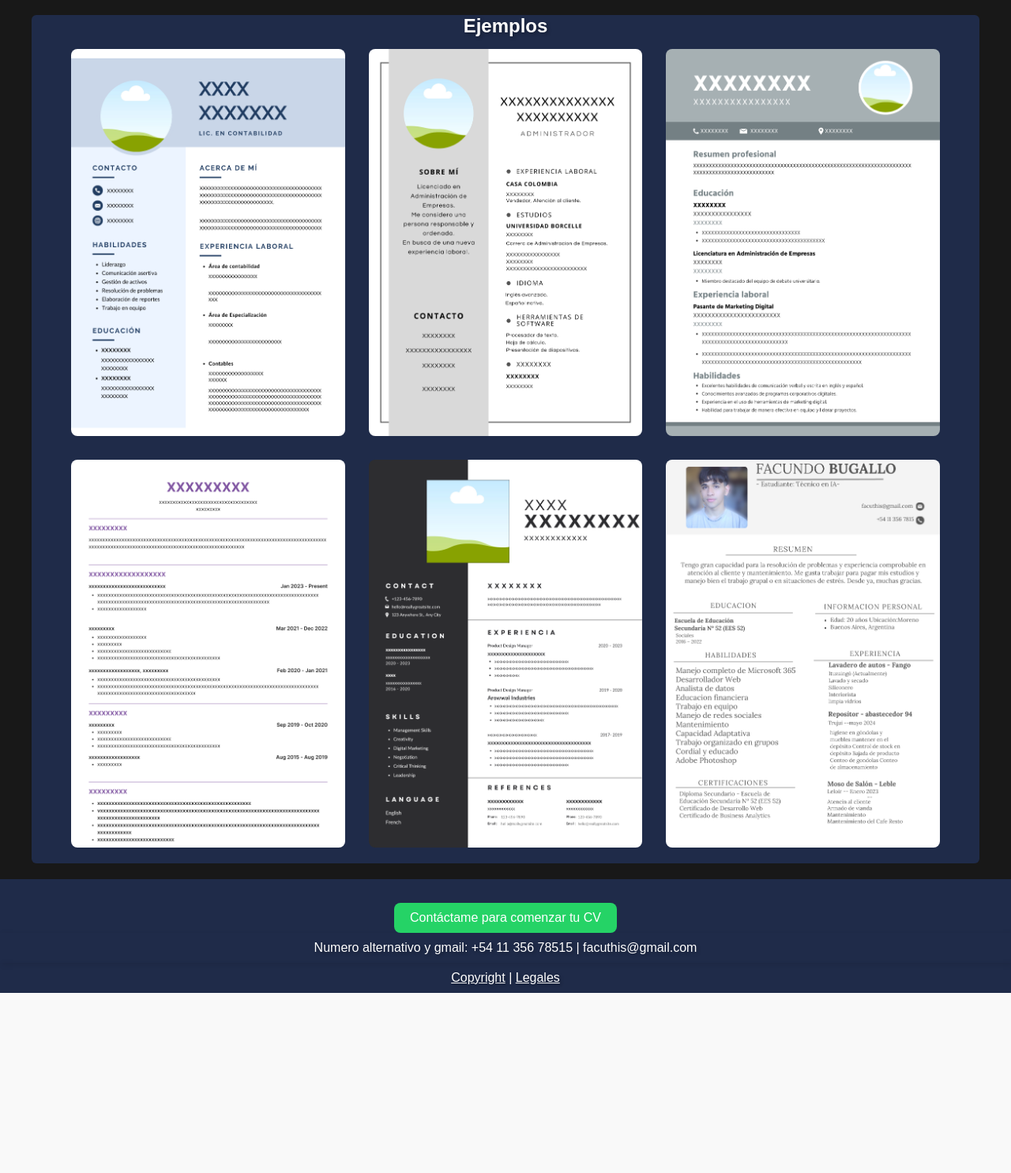
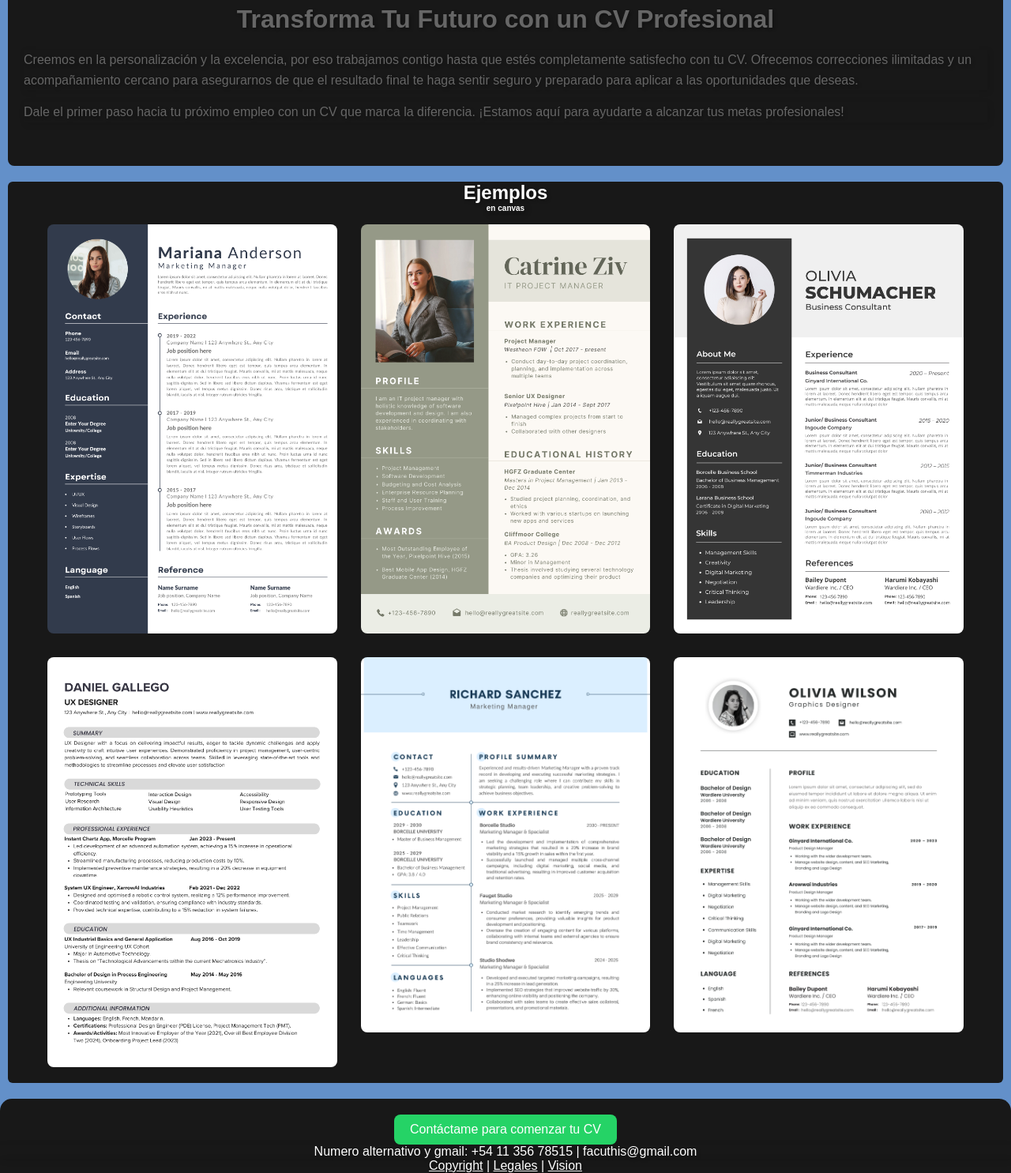
Before and after one commit to FacundoBugallo/CVPRO.AR, a Flask app: page /home in a window 1280 px wide. Shown: the part 253-1738 px from the top of the page at 79% size. Before the commit the page ends 1510 px from the top, so only its background shows below. Run offline with Flask 3, Linux system fonts and the light colour scheme.

Commit message:
"Preparación de la web para su despliegue en producción

```diff
--- a/main.py
+++ b/main.py
@@ -3,29 +3,20 @@
 app = Flask(__name__)
 
 items = [
-    "static/img/CV1.png",
-    "static/img/CV2.png",
-    "static/img/CV3.png",
-    "static/img/CV4.png",
-    "static/img/CV5.png",
-    "static/img/CEOCV.png"
+    "static/img/CVResume5.png",
+    "static/img/CVResume4.png",
+    "static/img/CVResume.png",
+    "static/img/CVResume3.png",
+    "static/img/CVResume2.png",
+    "static/img/CVResume1.png"
 ]
 @app.errorhandler(404)
 def not_found_endpoint(error):
     return render_template("not_found404.html", error=error)
 
-@app.route("/ip")
-def idex():
-    user_ip_info = request.remote_addr
-    response = make_response(redirect("/home"))
-    response.set_cookie("user_ip_info", user_ip_info)
-    return response
-
 @app.route("/home")
 def home():
-    user_ip = request.cookies.get("user_ip_info")
     context = {
-        "user_ip": user_ip,
         "items": items
     }
     return render_template("home.html", **context)
@@ -39,5 +30,10 @@
     return render_template('legales.html')
 
 
+@app.route('/vision')
+def vision():
+    return render_template('Objetivos.html')
+
+
 if __name__ == '__main__':
-    app.run(host='0.0.0.0', port=81, debug=True)
+    app.run(host='0.0.0.0', port=81)
--- a/static/css/styles.css
+++ b/static/css/styles.css
@@ -6,11 +6,11 @@
 
 body {
   font-family: 'Arial', sans-serif;
-  background-color: #181818;
+  background-color: #6390c9;
 }
 
 section {
-  margin: 20px 40px;
+  margin: 20px 10px;
   padding-bottom: 20px;
   border-radius: 6px;
  }
@@ -20,27 +20,29 @@
 p {
   text-shadow: 2px 2px 4px rgba(0, 0, 0, 0.3);
   box-shadow: 2px 2px 8px rgba(0, 0, 0, 0.1);
-  padding: 10px;
+}
+
+h2 p {
+  font-size: 10px;
 }
 
 .header {
-  background-color: #1f2b49;
+  background-color: #181818;
   color: #f0f0f0;
   padding-top: 5px;
-  padding-bottom: 15px;
   text-align: center;
 }
 
 .header h1 {
   display: inline;
   font-size: 24px;
-  color: orange;
+  color: #6390c9;
 }
 .header .container {
   display: flex;
-  justify-content: space-between; /* Espacia el título y los botones en los extremos */
+  justify-content: space-between;
   align-items: center;
-  padding: 0 20px; /* Añade espacio a los lados */
+  padding: 0 20px;
 }
 
 .header nav a {
@@ -50,7 +52,7 @@
 }
 
 .hero {
-  background-image: url('../img/people-taking-part-business-event.jpg');
+  background-image: url('../img/back.jpeg');
   background-size: cover;
   background-position: center;
   padding: 40px;
@@ -82,7 +84,6 @@
   font-size: 24px;
   margin-bottom: 20px;
 }
-
 .grid-container {
   display: grid;
   grid-template-columns: repeat(auto-fit, minmax(300px, 1fr));
@@ -99,15 +100,18 @@
 
 @media screen and (max-width: 768px) {
   .grid-container {
-    grid-template-columns: 1fr;
+    grid-template-columns: repeat(2, 1fr);
     padding: 0 20px;
   }
 }
 
+
 .contact {
-  padding-top: 20px;
+  border-top-left-radius: 15px;
+  border-top-right-radius: 15px;
+  padding-top: 10px;
   text-align: center;
-  background-color: #1f2b49;
+  background-color: #181818;
   color: white;
 }
 
@@ -122,7 +126,7 @@
 }
 
 .btn {
-  background-color: #F39C12;
+  background-color: #6390c9;
   padding: 6px;
   border-radius: 4px;
 }
@@ -134,7 +138,7 @@
 }
 
 .Section {
-  background-color: #1f2b49;
+  background-color: #181818;
 }
 
 a:link {
@@ -218,3 +222,36 @@
   color: white;
   cursor: pointer;
 }
+
+#ejemplos{
+  justify-items: center;
+}
+
+.description-section {
+  background-color: #181818;
+  padding: 40px 20px;
+  text-align: center; /* Centra todo el contenido */
+  border-radius: 8px;
+}
+
+.section-title {
+  font-size: 2rem;
+  font-weight: bold;
+  color: #666666;
+  margin-bottom: 20px;
+  text-align: center; /* Centra el título */
+  display: block; /* Asegura que esté en su propia línea */
+}
+
+.text-wrapper {
+  display: block;
+  text-align: left; /* Cambia esto a 'center' si prefieres el texto centrado */
+}
+
+.section-text {
+  font-size: 1rem;
+  color: #666666;
+  line-height: 1.6;
+  margin-bottom: 15px;
+  display: block;
+}
--- a/templates/home.html
+++ b/templates/home.html
@@ -23,8 +23,23 @@
     </div>
 </section>
 
+<section class="description-section">
+  <div class="container">
+    <div class="text-wrapper">
+      <h2 class="section-title">Transforma Tu Futuro con un CV Profesional</h2>
+      <p class="section-text">
+        Creemos en la personalización y la excelencia, por eso trabajamos contigo hasta que estés completamente satisfecho con tu CV. Ofrecemos correcciones ilimitadas y un acompañamiento cercano para asegurarnos de que el resultado final te haga sentir seguro y preparado para aplicar a las oportunidades que deseas.
+      </p>
+      <p class="section-text">
+        Dale el primer paso hacia tu próximo empleo con un CV que marca la diferencia. ¡Estamos aquí para ayudarte a alcanzar tus metas profesionales!
+      </p>
+    </div>
+  </div>
+</section>
+
+
 <section class="Section">
-  <h2 class="title-style" id="ejemplos">Ejemplos</h2>
+  <h2 class="title-style" id="ejemplos">Ejemplos <p>en canvas</p></h2>
   <div class="grid-container">
     {% for item in items %}
     <div class="cv-item">
@@ -35,10 +50,12 @@
 </section>
 
 <footer class="contact" id="contacto">
-  <a href="https://wa.me/541135678515" class="whatsapp-btn">Contáctame para comenzar tu CV</a>
-  <p>Numero alternativo y gmail: +54 11 356 78515 | facuthis@gmail.com</p>
-  <p><a href="{{ url_for('copyright') }}">Copyright</a> | <a href="{{ url_for('legales') }}">Legales</a></p>
-</footer>
+  <div>
+    <a href="https://wa.me/541135678515" class="whatsapp-btn">Contáctame para comenzar tu CV</a>
+    <p>Numero alternativo y gmail: +54 11 356 78515 | facuthis@gmail.com</p>
+    <p><a href="{{ url_for('copyright') }}">Copyright</a> | <a href="{{ url_for('legales') }}">Legales</a> | <a href="{{ url_for('vision') }}">Vision</p>
+  </div>
+  </footer>
 
 <script src="{{ url_for('static', filename='js/lightbox.js') }}"></script>
 
```
Also changed, not shown: templates/Objetivos.html (added, +15 -0 lines), static/img/CVResume.png (added), static/img/CVResume1.png (added), static/img/CVResume2.png (added), static/img/CVResume3.png (added), static/img/CVResume4.png (added), static/img/CVResume5.png (added), static/img/back.jpeg (added).
